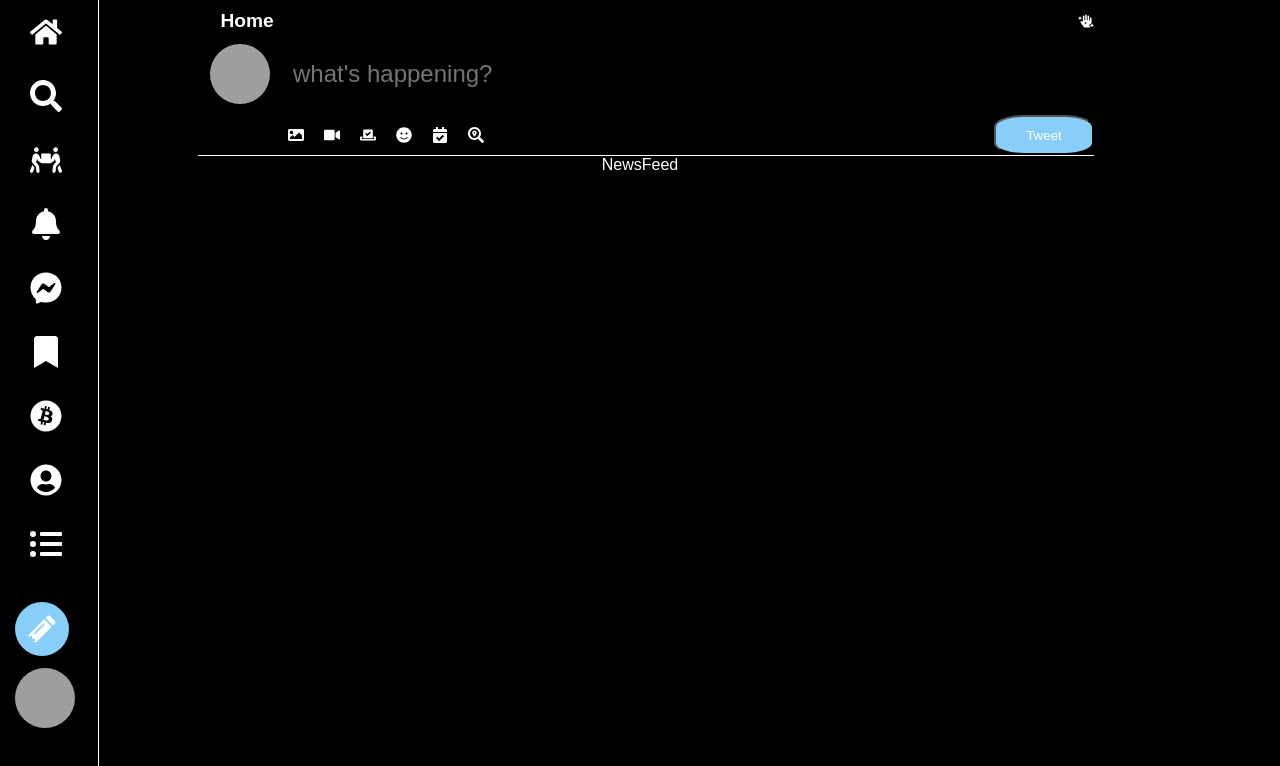
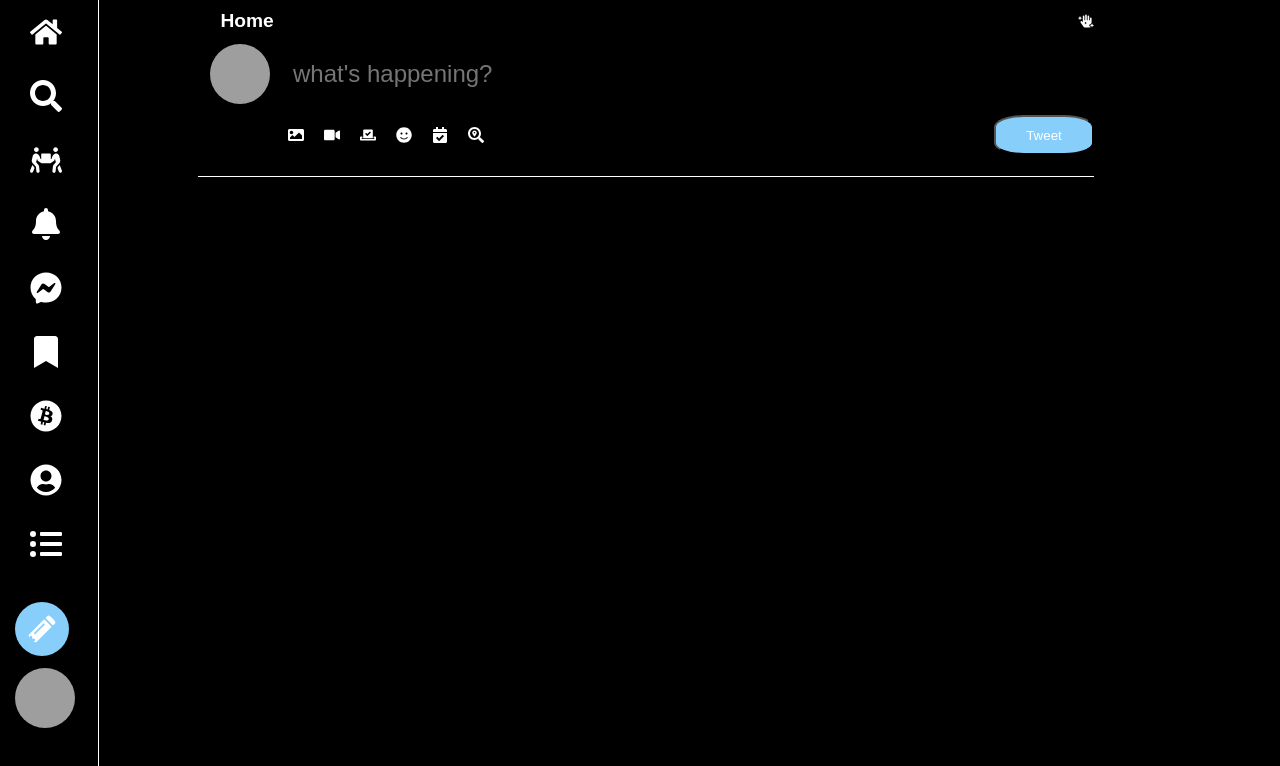
Before and after one commit to wayland-i/css-practice, a React (Create React App) app in the folder basic-twitter-layout/: page / in a window 1280 px wide. Shown: the top 766 px of the page. Built offline with nearby package versions, Linux system fonts and the light colour scheme; grey boxes are pictures that could not be loaded.

Commit message:
cant get form to reset input

```diff
--- a/basic-twitter-layout/src/App.css
+++ b/basic-twitter-layout/src/App.css
@@ -68,6 +68,7 @@ body {
 
 .wh-all {
   width: 70vw;
+  height: 22vh;
   /* border-left: solid 1px white; */
   border-bottom: solid 1px white;
   /* border-right: solid 1px white; */
--- a/basic-twitter-layout/src/App.js
+++ b/basic-twitter-layout/src/App.js
@@ -2,14 +2,18 @@ import './App.css';
 import Dashboard from './Dashboard';
 import NewsFeed from './NewsFeed';
 import WhatsHappening from './WhatsHappening';
+import { useState } from 'react';
 
 function App() {
+
+  const [tweets, setTweets] = useState(['tweet', 'tweet', 'tweet'])
+
   return (
     <div className='all'>
       <Dashboard/>
       <div className='main'>
-        <WhatsHappening />
-        <NewsFeed />
+        <WhatsHappening  setTweets={setTweets} tweets={tweets}/>
+        <NewsFeed tweets={tweets}/>
       </div>
     </div>
   );
--- a/basic-twitter-layout/src/NewsFeed.js
+++ b/basic-twitter-layout/src/NewsFeed.js
@@ -1,8 +1,12 @@
 import React from 'react'
 
-function NewsFeed() {
+function NewsFeed({tweets}) {
+
+
   return (
-    <div>NewsFeed</div>
+    <div>
+
+    </div>
   )
 }
 
--- a/basic-twitter-layout/src/WhatsHappening.js
+++ b/basic-twitter-layout/src/WhatsHappening.js
@@ -1,7 +1,23 @@
-import React from 'react';
+import React, { useState } from 'react';
 import { FaSearchLocation, FaImage, FaVideo, FaVoteYea, FaSmile, FaCalendarCheck, FaHandSparkles } from "react-icons/fa";
 
-function WhatsHappening() {
+function WhatsHappening({setTweets, tweets}) {
+
+  const handleClick = (e) => {
+    e.preventDefault();
+    e.target.value.reset();
+    setTweets([...tweets, input]);
+
+
+  }
+
+  const [input, setInput] = useState('')
+
+  const handleInput = (e) => {
+    setInput(e.target.value);
+
+  }
+
   return (
     <div className='wh-all'>
       <div style={{ display: 'flex', justifyContent: 'space-between', alignItems: 'center', marginTop: '10px'}} >
@@ -14,9 +30,9 @@ function WhatsHappening() {
           alt='profile'
           src="https://res.cloudinary.com/practicaldev/image/fetch/s--5BGUGTe6--/c_fill,f_auto,fl_progressive,h_320,q_auto,w_320/https://dev-to-uploads.s3.amazonaws.com/uploads/user/profile_image/891116/5eb7c338-16d5-4d67-a6f0-4cc7005a51d8.jpeg"
           />
-        <input id='input' placeholder="what's happening?"></input>
+        <input id='input' placeholder="what's happening?" onChange={handleInput}></input>
       </div>
-      <div className='wh-bottom'>
+      <form className='wh-bottom'>
         <div style={{ display: 'flex', gap: '20px', alignItems: 'center'}} id='wh-media' >
           <FaImage />
           <FaVideo />
@@ -25,8 +41,8 @@ function WhatsHappening() {
           <FaCalendarCheck />
           <FaSearchLocation />
         </div>
-        <button style={{ display: 'inline', color: 'white', backgroundColor: 'lightskyblue', height: '40px', width: '100px', borderRadius: '30%'}}>Tweet</button>
-      </div>
+        <button onClick={handleClick} style={{ display: 'inline', color: 'white', backgroundColor: 'lightskyblue', height: '40px', width: '100px', borderRadius: '30%'}}>Tweet</button>
+      </form>
     </div>
   )
 }
```
